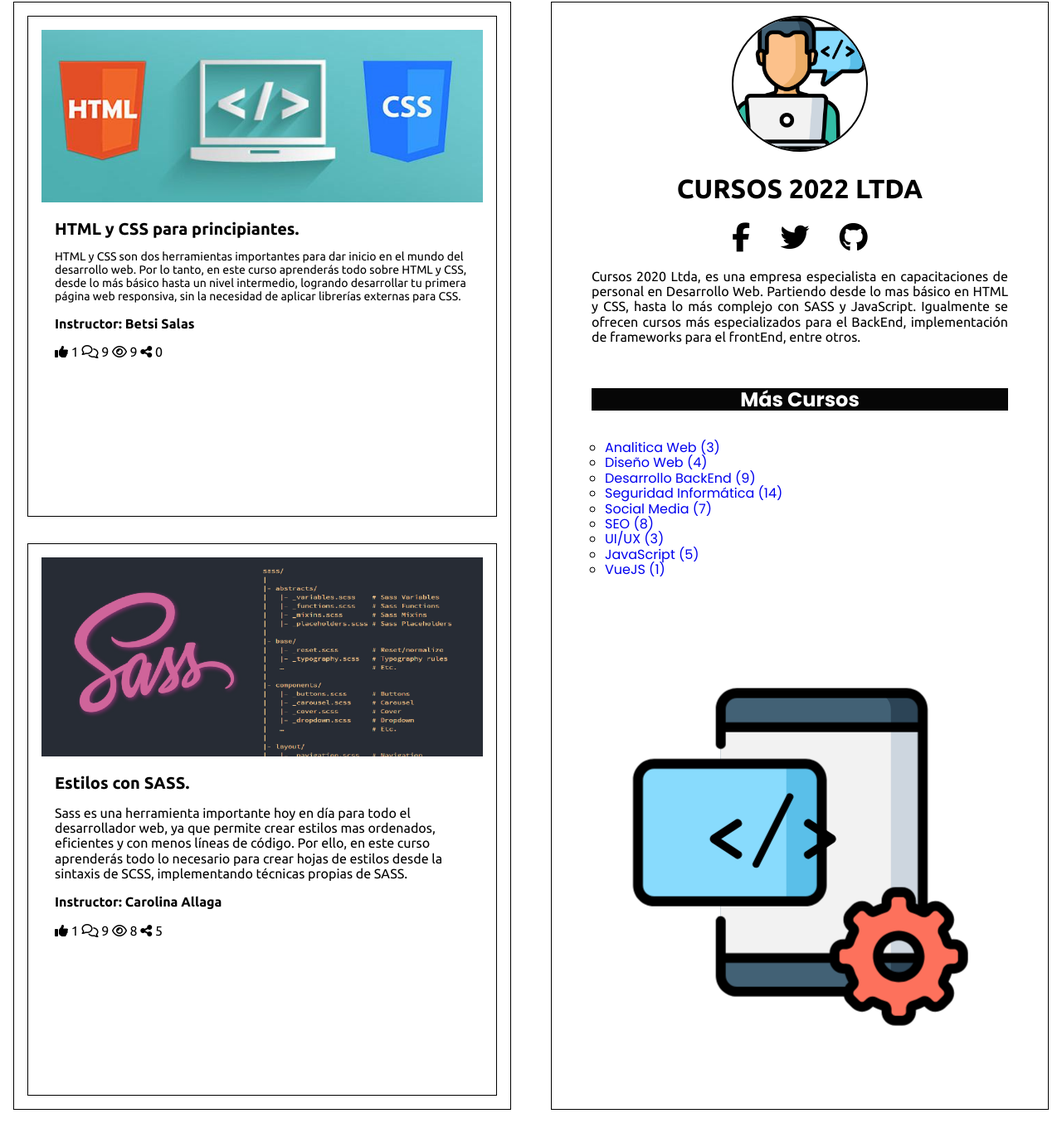
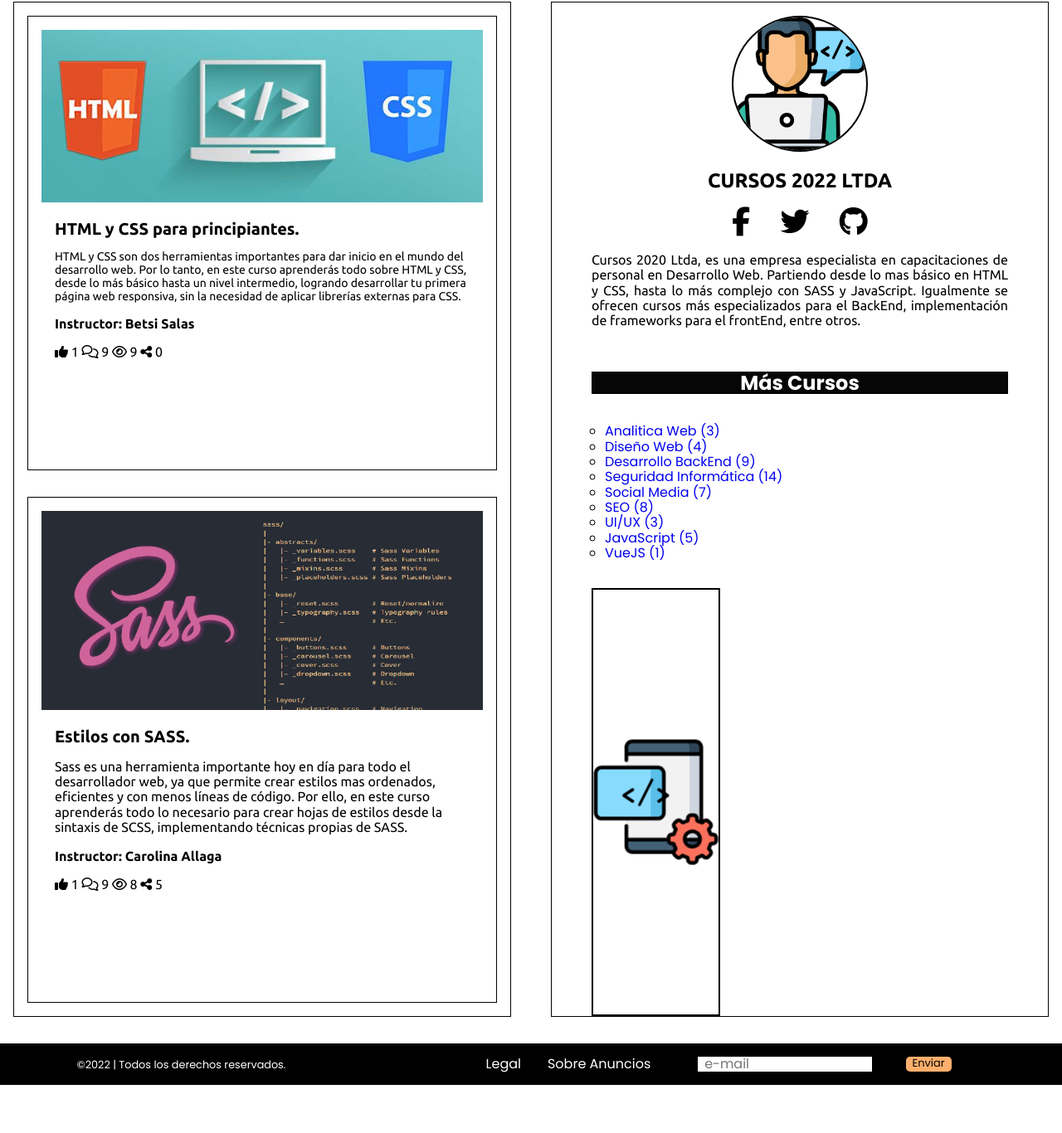
Before and after one commit to Amor-agridulce/PruebaMiEmprendimientoWeb, a plain HTML site: page index.html in a window 1280 px wide. Shown: the part 394-1760 px from the top of the page at 83% size. After the commit the page ends 1702 px from the top, so only its background shows below. Drawn offline with Linux system fonts and the light colour scheme.

Commit message:
Prueba Mi Emprendimiento Web 15

```diff
--- a/assets/sass/layout/_caja2.scss
+++ b/assets/sass/layout/_caja2.scss
@@ -2,14 +2,6 @@
     font-family: $poppins;
     margin: 0 1rem;
     border: 1px solid $black;
-}
-
-.informacion{
-  &__titulo {
-    text-transform: uppercase;
-    font-size: xx-large;
-    font-family: $ubuntu;
-  }
 }
 
 .imagen {
@@ -48,6 +40,11 @@
         text-align: justify;
         font-family: $ubuntu;
     }
+    &__titulo {
+        text-transform: uppercase;
+        font-size: x-large;
+        font-family: $ubuntu;
+    }
 }
 
 .cursos {
@@ -59,6 +56,7 @@
         list-style: circle;
     }
 }
+
 .otros {
     padding: 0 3rem;
     &__cursos {
@@ -70,11 +68,14 @@
         color: $white;
     }
 }
-  .gif{
-    padding: 3rem;
+
+.gif {
     display: flex;
+    border: 2px solid black;
     justify-content: center;
-    .svg__img{
+    text-align: center;
+    max-width: 30%;
+    .svg__img {
         max-width: 80%;
     }
 }
```
Also changed, not shown: index.html (+0 -1 lines), assets/css/main.css, 1 other file. Lines whose indentation alone changed are shown as unchanged.
